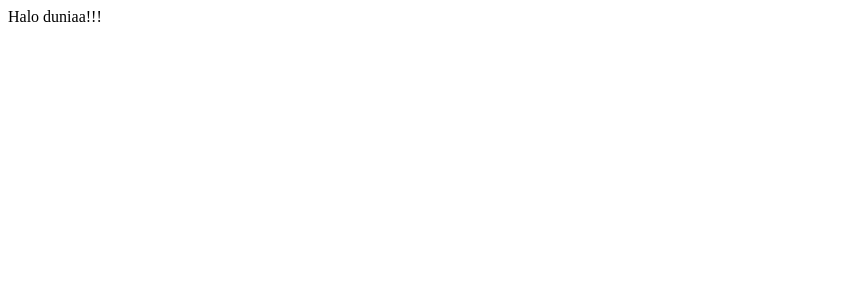
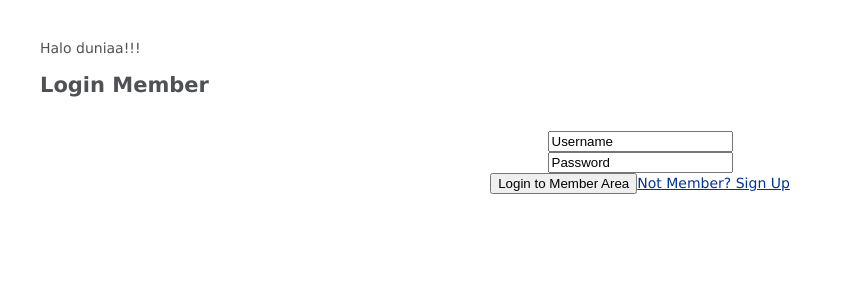
Before and after one commit to blackbone23/HDD-Monitoring, a CodeIgniter app: page / in a window 1280 px wide. Before the commit the part shown is almost empty. Shown: the top 300 px of the page, without its empty margins (0-845 px from the left). Run offline with CodeIgniter, Linux system fonts and the light colour scheme.

Commit message:
sudah bisa konfigurasi untuk perubahan host

```diff
--- a/hdd_monitor/application/controllers/hdd_monitor.php
+++ b/hdd_monitor/application/controllers/hdd_monitor.php
@@ -6,7 +6,8 @@ class Hdd_monitor extends CI_Controller {
 	public function index()
 	{
             echo "Halo duniaa!!!";
-
+            $data['dynamiccontent'] = "form_login";
+            $this->load->view('templates/template',$data);
         }
 
         public function fungsibaru() {
--- a/hdd_monitor/application/views/form_login.php
+++ b/hdd_monitor/application/views/form_login.php
@@ -3,7 +3,7 @@
 
     <div align="center">
         <?php
-            echo form_open('login/validate_login');
+            echo form_open('login/validate_login')."<br/>";
             echo form_input('username', 'Username')."<br/>";
             echo form_input('password', 'Password')."<br>";
             echo form_submit('submit', 'Login to Member Area');
```
Also changed, not shown: 1 other file.
